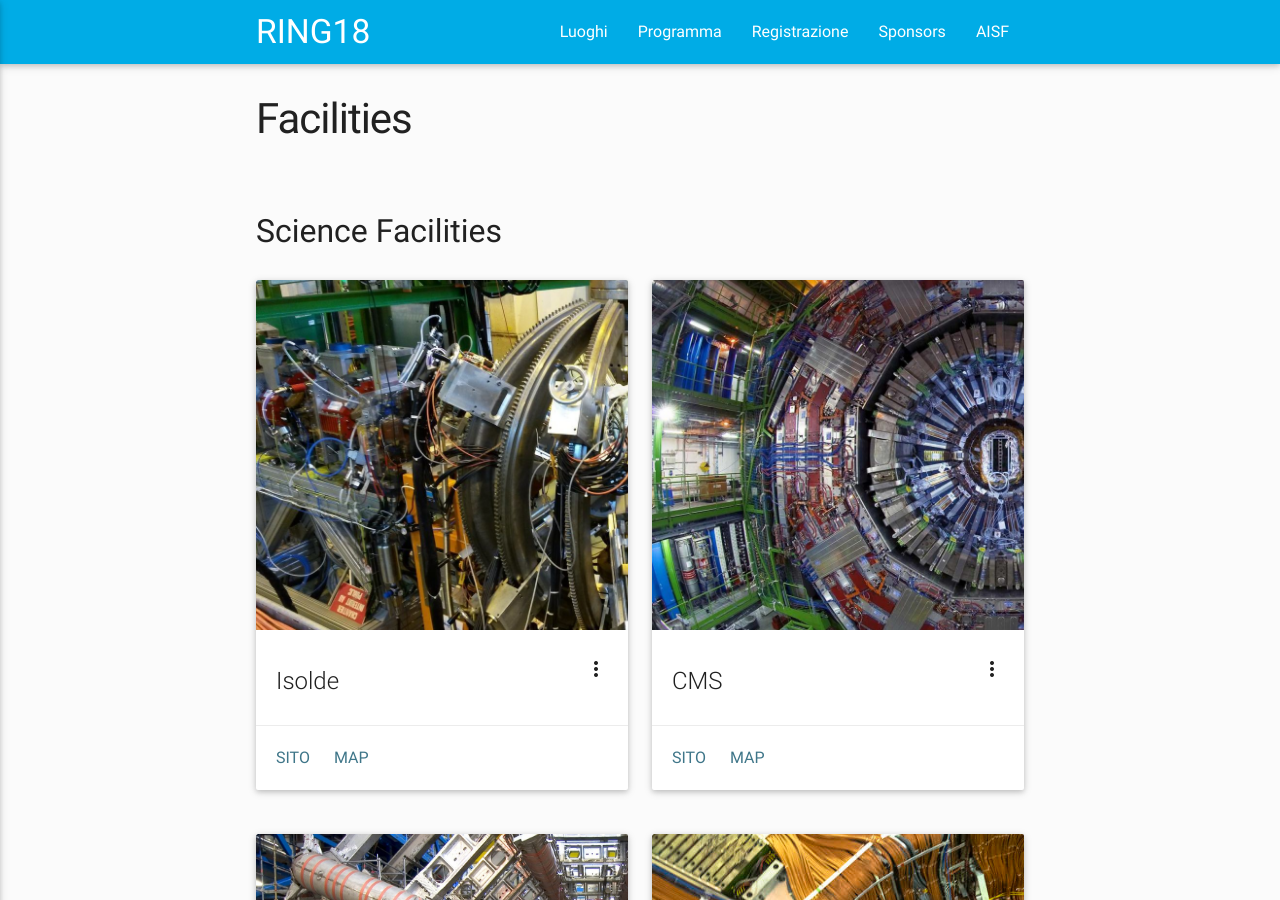
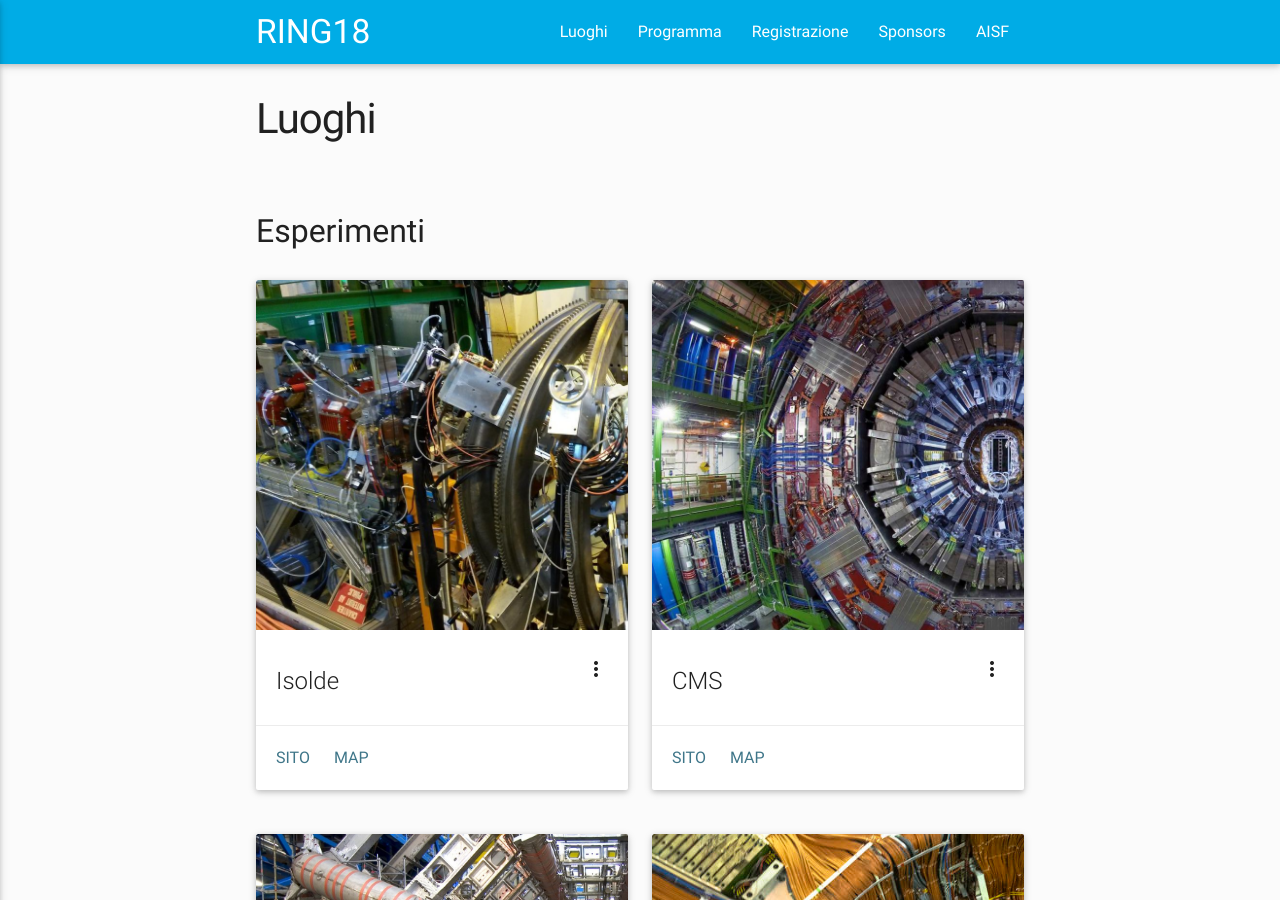
Before and after one commit to ai-sf/ring18, a Jekyll site: the page built from facilities.html, in a window 1280 px wide and 900 px high. Built offline with Jekyll 4.4.1, drawn with Linux system fonts in a browser that asks for light colours; nearby versions of some CDN libraries.

Commit message:
Update facilities.html

```diff
--- a/facilities.html
+++ b/facilities.html
@@ -1,6 +1,6 @@
 ---
 layout: page
-title: Facilities
+title: Luoghi
 ---
 
 <p>
@@ -8,7 +8,7 @@ title: Facilities
 </p>
 
 <div class="section">
-  <h2>Science Facilities</h2>
+  <h2>Esperimenti</h2>
 
   {% for item in site.data.facilities.science %}
     {% assign col = forloop.index0 | modulo:2 %}
```
Also changed, not shown: other parts of facilities.html (+1 -1 lines).
